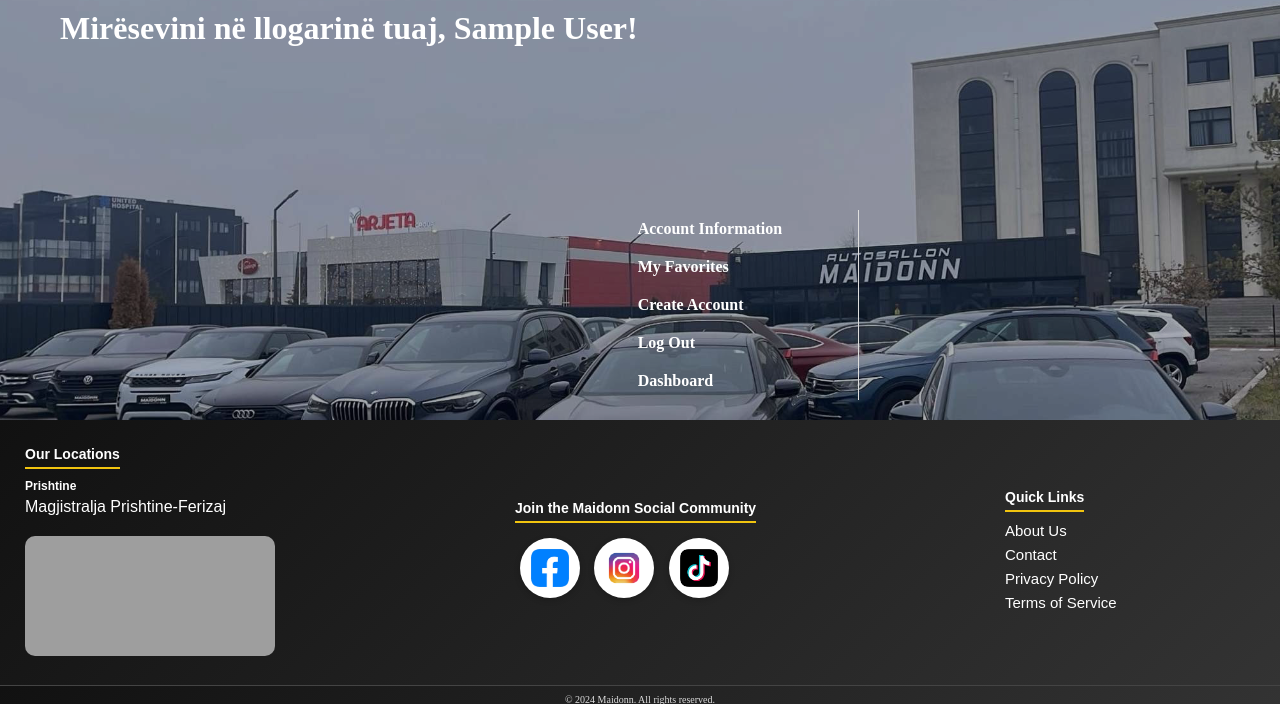
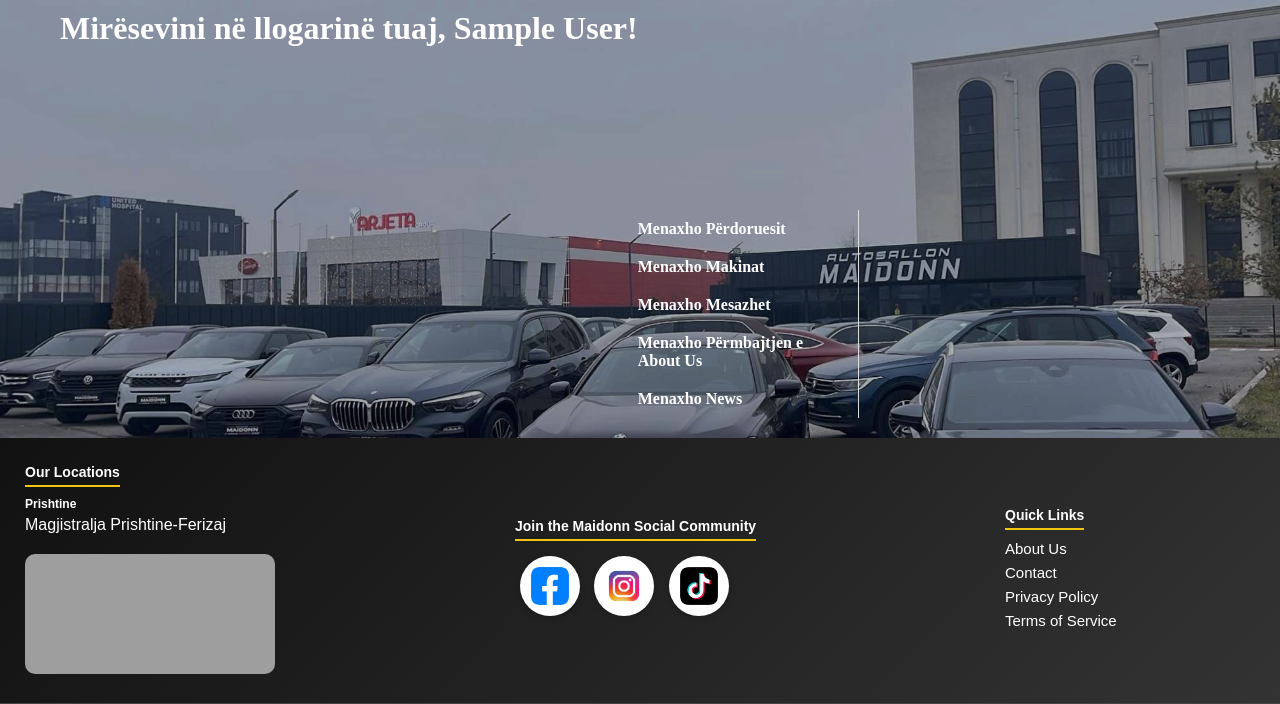
Before and after one commit to valzamustafa/Projektii, a PHP site: page /MyAccount-admin.php in a window 1280 px wide. Shown: the part 152-856 px from the top of the page. Run offline with PHP 8.4, Linux system fonts and the light colour scheme; the visitor is signed in with stand-in values (Sample User, id 1); grey boxes are pictures that could not be loaded.

Commit message:
ndryshime

```diff
--- a/MyAccount-admin.php
+++ b/MyAccount-admin.php
@@ -72,11 +72,12 @@ if (!isset($_SESSION['email'])) {
 
         <div class="sidebar">
             <ul>
-                <li>Account Information</li>
-                <li><a href="MyFavorites.php">My Favorites</a></li>
-                <li><a href="Register.php">Create Account</a></li>
-                <li><a href="log.out.php">Log Out</a></li>
-                <li><a href="dashboard.php">Dashboard</a></li>
+
+            <li><a href="users.php">Menaxho Përdoruesit</a></li>
+            <li><a href="cars.php">Menaxho Makinat</a></li>
+            <li><a href="manage_contacts.php">Menaxho Mesazhet</a></li>
+            <li><a href="add_content.php">Menaxho Përmbajtjen e About Us</a></li>
+            <li><a href="manage_news.php">Menaxho News</a></li>
 
                 <?php if (isset($_SESSION['email']) && strpos($_SESSION['email'], '@admin.com') !== false): ?>
                     <li><a href="MyAccount-admin.php">Dashboard</a></li>
--- a/add_content.php
+++ b/add_content.php
@@ -226,8 +226,9 @@ form button:hover {
 </nav>
 
 <div class="sidebar">
-    <h2>Admin Panel - About Us</h2>
+        <h2>Car Dealership - Admin Panel</h2>
         <ul>
+
             <li><a href="users.php">Menaxho Përdoruesit</a></li>
             <li><a href="cars.php">Menaxho Makinat</a></li>
             <li><a href="manage_contacts.php">Menaxho Mesazhet</a></li>
@@ -235,7 +236,6 @@ form button:hover {
             <li><a href="manage_news.php">Menaxho News</a></li>
         </ul>
     </div>
-
 <div class="content">
     <h1>Menaxho Përmbajtjen e "About Us"</h1>
 
```
Also changed, not shown: LogIn.php (+5 -5 lines), edit_car.php (+5 -5 lines), edit_content.php (+10 -8 lines), edit_news.php (+6 -5 lines). Lines whose indentation alone changed are shown as unchanged.
